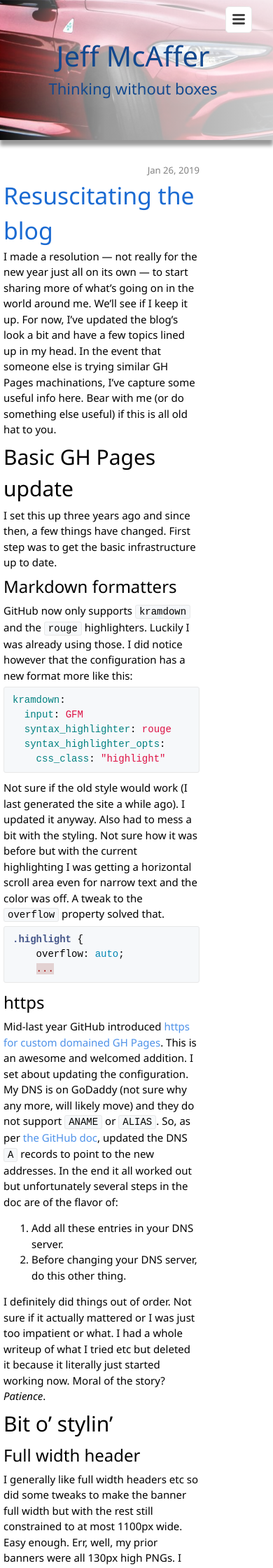
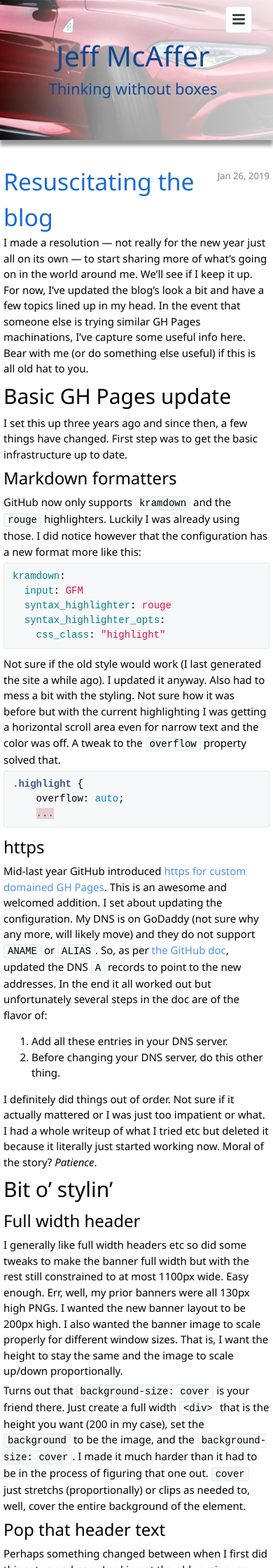
Before and after one commit to jeffmcaffer/jeffmcaffer.github.io, a Jekyll site: the page built from _posts/2019-01-26-Resuscitating-the-blog.md, in a window 390 px wide. Shown: the top 2240 px of the page at 70% size. Built offline with Jekyll 4.4.1, drawn with Linux system fonts in a browser that asks for light colours; comment, search, counter and statistics services are not loaded; some of the changed text lies outside the part shown.

Commit message:
small screen formatting

```diff
--- a/_layouts/post.html
+++ b/_layouts/post.html
@@ -14,6 +14,7 @@ layout: default
 
   <article class="post-content">
     {{ content }}
+    <h2>Comments</h2>
     {% include disqus.html %}
   </article>
 
--- a/_posts/2019-01-26-Resuscitating-the-blog.md
+++ b/_posts/2019-01-26-Resuscitating-the-blog.md
@@ -112,6 +112,6 @@ Took me all of 5 minutes using [INKSCAPE](https://inkscape.org/). You can see th
 
 Aside: I quite like INKSCAPE (they seem to capitalize so I'll follow suit). I've used it to do all sorts of stuff including laying out dozens and dozens of hexagons in a pattern for vinyl cutting and application to the race car. It's certainly has its quirks but I actually prefer it to Illustrator for the things that I do.
 
-#Wrap up
+# Wrap up
 
 That's all I'm going to do on the blog infrastructure for now. Next will be some technical content I think. Let me know if there is anything you want to hear about related to [Microsoft and open source](https://opensource.microsoft.com), [Pro3 racing](https://pro3-racing.com) or the [Alfa Romeo Giulia Quadrafoglio](https://www.alfaromeousa.com/cars/giulia/quadrifoglio).
--- a/_sass/_layout.scss
+++ b/_sass/_layout.scss
@@ -229,6 +229,7 @@
   font-size: $small-font-size;
   color: $grey-color;
   float: right;
+  padding-top: 8px;
 }
 
 .post-link {
--- a/css/main.scss
+++ b/css/main.scss
@@ -42,7 +42,11 @@ $on-laptop:        800px;
     }
     @media (max-width: 40em) {
         .sidebar {
-            display: none;
+            width: unset;
+        }
+        .page-content {
+            max-width: unset;
+            width: 100%;
         }
     }
 
```
